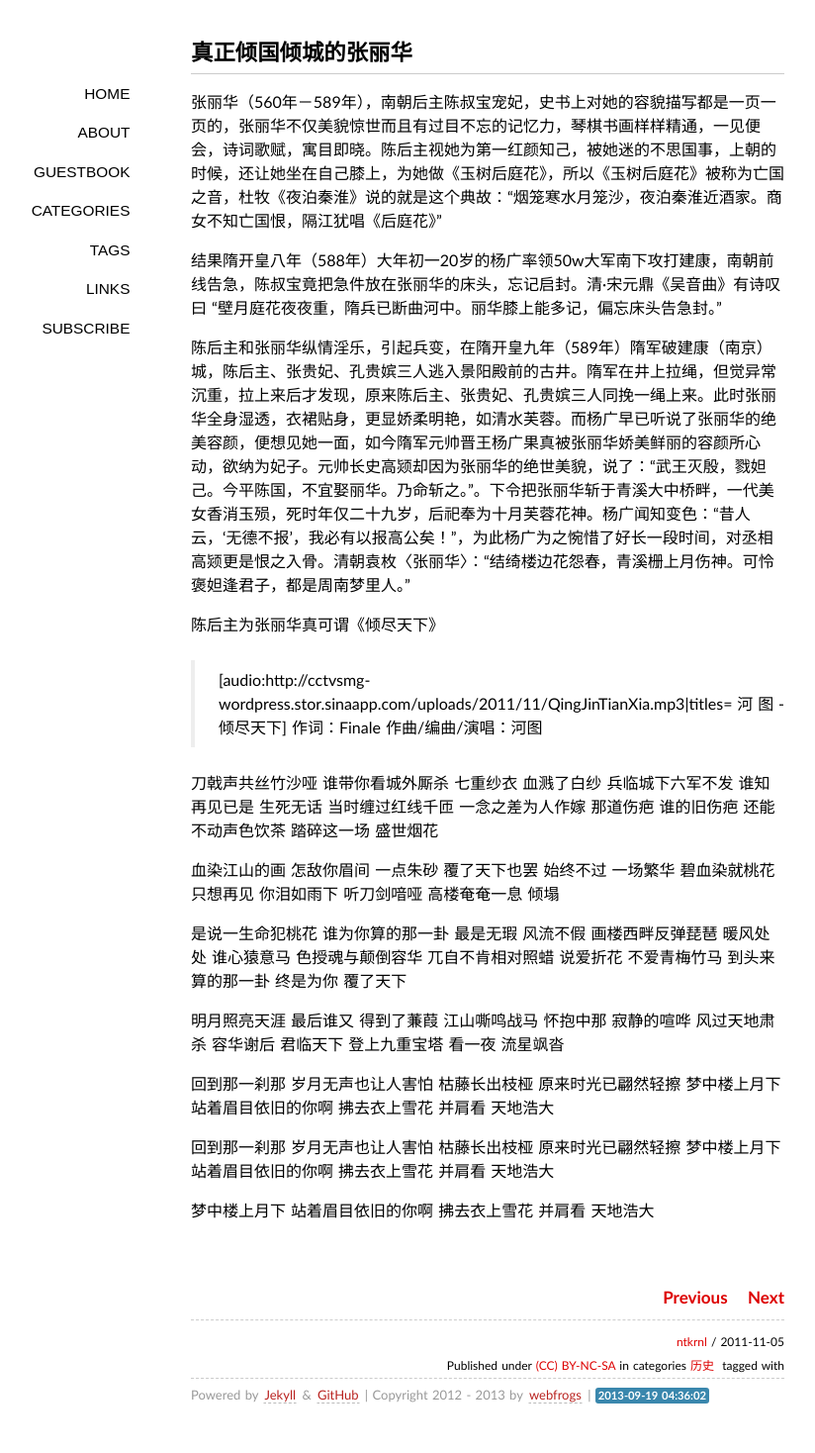
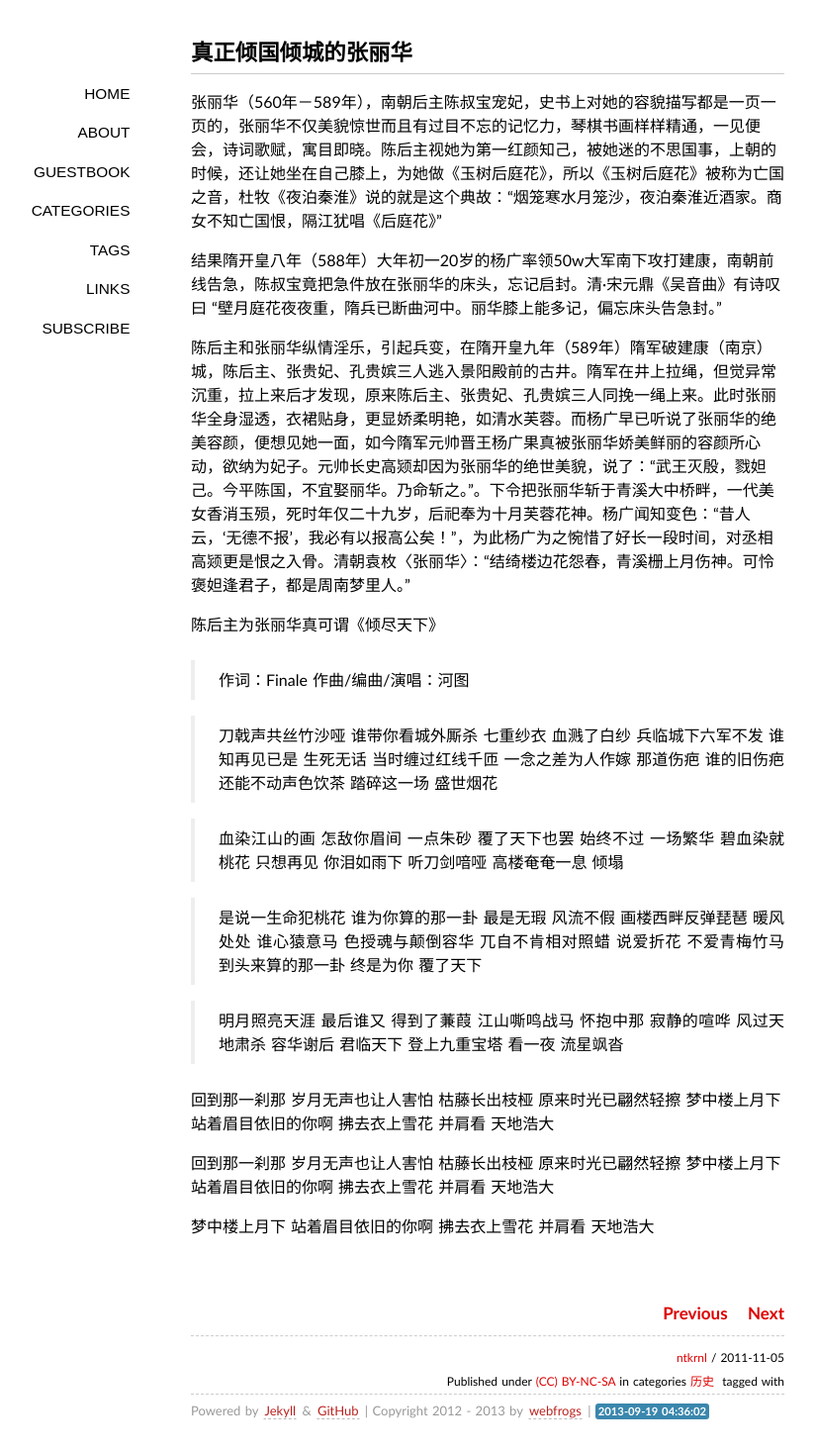
Before and after one commit to ntkrnl/ntkrnl.github.io, a Jekyll site: the page built from _posts/2011-11-05-real-beauty-zhang-lihua.markdown, in a window 1280 px wide. Shown: the whole page at 99% size, without its empty margins (147-971 px from the left). Built offline with Jekyll 4.4.1, drawn with Linux system fonts in a browser that asks for light colours; some web fonts are replaced; Markdown is read by kramdown in place of the engine named in the settings; a script that is not in the unit is left out; comment, search, counter and statistics services are not loaded.

Commit message:
Update 2011-11-05-real-beauty-zhang-lihua.markdown

```diff
--- a/_posts/2011-11-05-real-beauty-zhang-lihua.markdown
+++ b/_posts/2011-11-05-real-beauty-zhang-lihua.markdown
@@ -18,12 +18,12 @@
 
 陈后主为张丽华真可谓《倾尽天下》
 
+<script type="text/javascript" src="http://www.xiami.com/widget/player-single?uid=0&sid=1769292418&mode=js"></script>
 
-> [audio:http://cctvsmg-wordpress.stor.sinaapp.com/uploads/2011/11/QingJinTianXia.mp3|titles=河图-倾尽天下]
-作词：Finale
+> 作词：Finale
 作曲/编曲/演唱：河图
 
-刀戟声共丝竹沙哑
+> 刀戟声共丝竹沙哑
 谁带你看城外厮杀
 七重纱衣 血溅了白纱
 兵临城下六军不发
@@ -34,7 +34,7 @@
 还能不动声色饮茶
 踏碎这一场 盛世烟花
 
-血染江山的画
+> 血染江山的画
 怎敌你眉间 一点朱砂
 覆了天下也罢
 始终不过 一场繁华
@@ -43,7 +43,7 @@
 听刀剑喑哑
 高楼奄奄一息 倾塌
 
-是说一生命犯桃花
+> 是说一生命犯桃花
 谁为你算的那一卦
 最是无瑕 风流不假
 画楼西畔反弹琵琶
@@ -54,7 +54,7 @@
 到头来算的那一卦
 终是为你 覆了天下
 
-明月照亮天涯
+> 明月照亮天涯
 最后谁又 得到了蒹葭
 江山嘶鸣战马
 怀抱中那 寂静的喧哗
```
